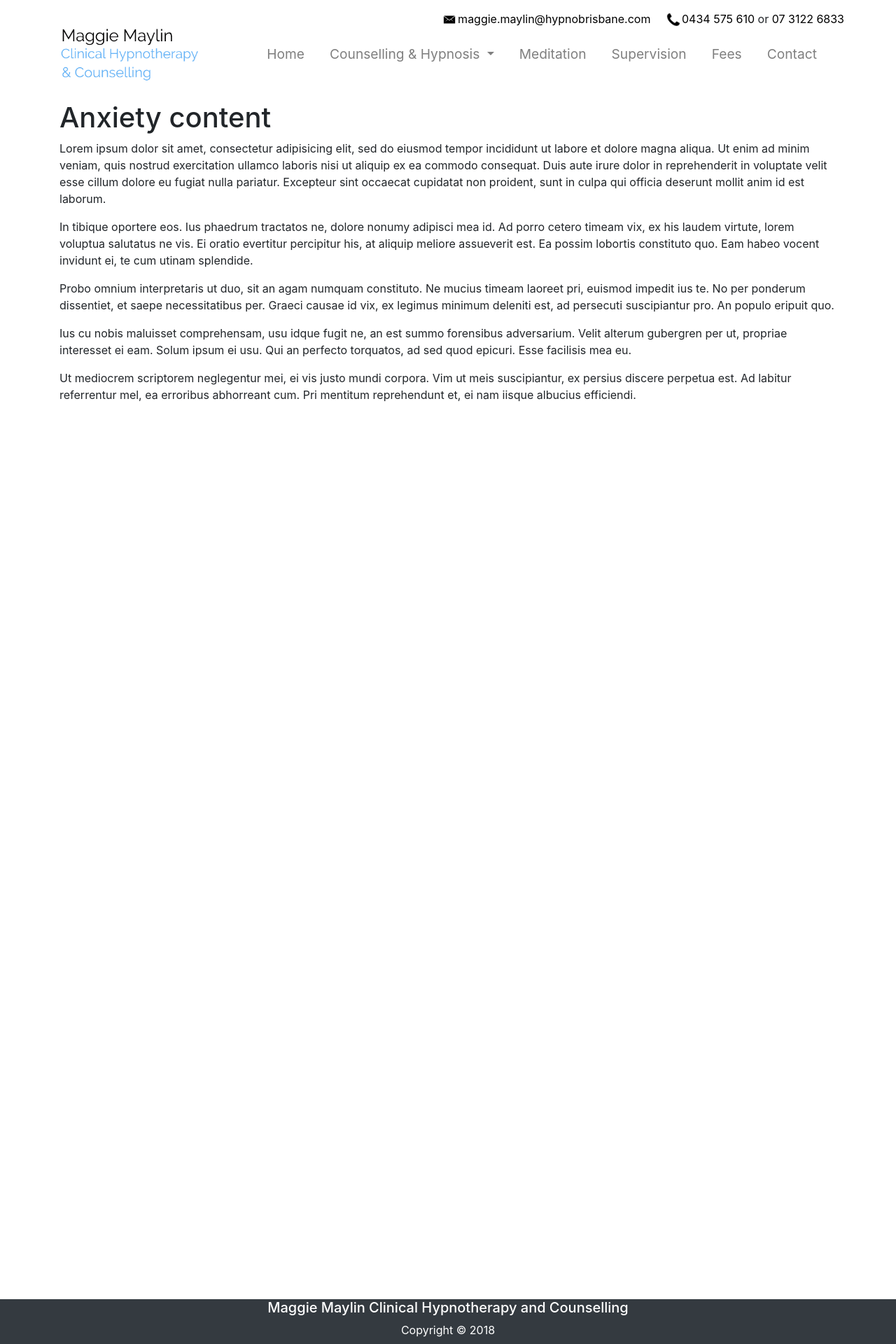
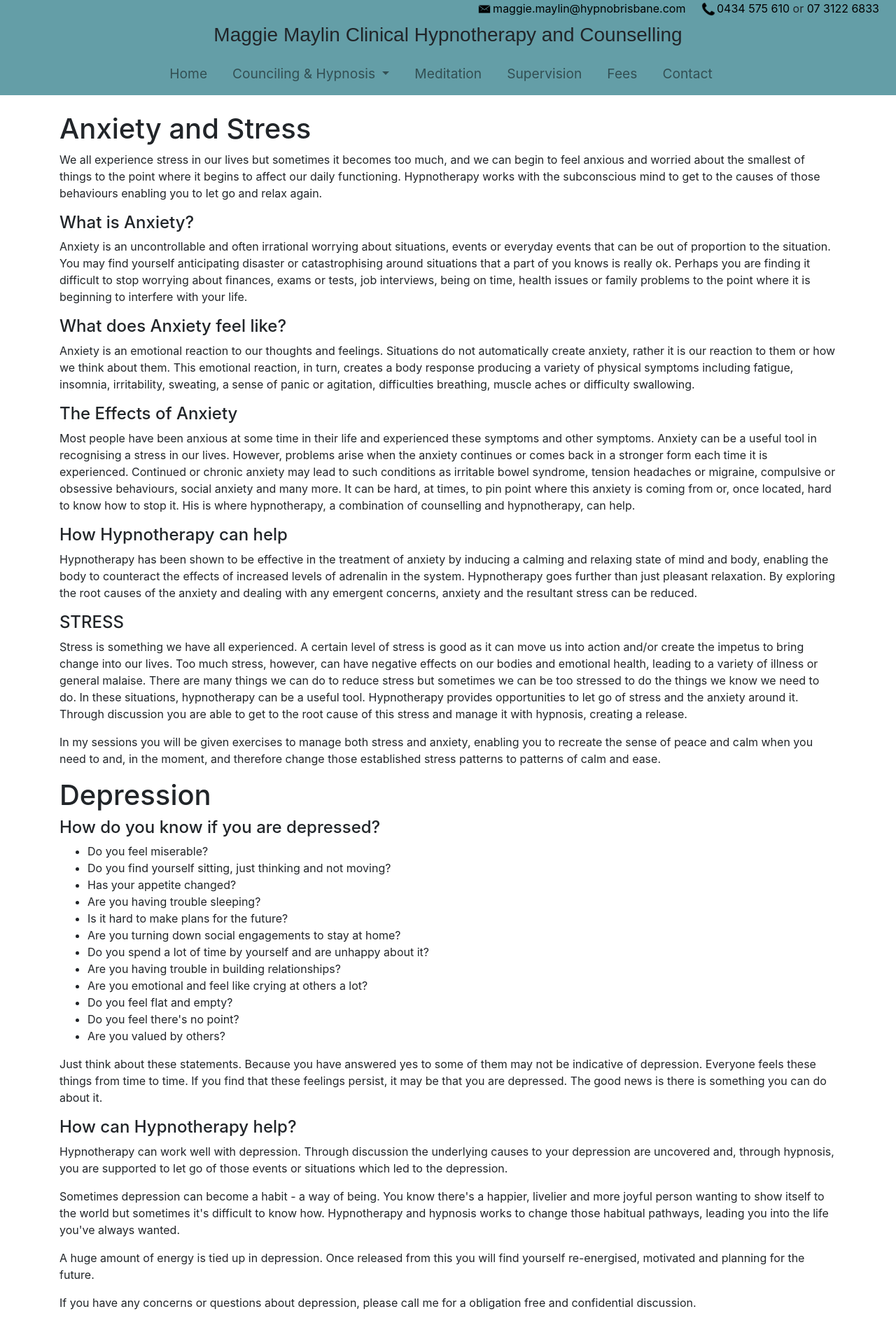
Before and after one commit to Srinath2712/ICT-2, a PHP site: the page made by anxietystressdepression.php in a window 1280 px wide. Shown: the top 1920 px of the page at 70% size. Run offline with PHP 8.4, Linux system fonts and the light colour scheme; some libraries are stand-ins or nearby versions.

Commit message:
Update anxietystressdepression.php

```diff
--- a/anxietystressdepression.php
+++ b/anxietystressdepression.php
@@ -32,23 +32,70 @@
 
 
 
-  <?php include("include/all_main_head.inc") ?>
+  <?php include("include/index_main.inc") ?>
 
-<br><br><br><br><br><br>
+<br>
 
 <div class="container">
 
-  <h1>Anxiety content</h1>
+  <h1>Anxiety and Stress</h1>
 
-  <p>Lorem ipsum dolor sit amet, consectetur adipisicing elit, sed do eiusmod tempor incididunt ut labore et dolore magna aliqua. Ut enim ad minim veniam, quis nostrud exercitation ullamco laboris nisi ut aliquip ex ea commodo consequat. Duis aute irure dolor in reprehenderit in voluptate velit esse cillum dolore eu fugiat nulla pariatur. Excepteur sint occaecat cupidatat non proident, sunt in culpa qui officia deserunt mollit anim id est laborum.</p>
+  <p>We all experience stress in our lives but sometimes it becomes too much, and we can begin to feel anxious and worried about the smallest of things to the point where it begins to affect our daily functioning. Hypnotherapy works with the subconscious mind to get to the causes of those behaviours enabling you to let go and relax again.</p>
 
-  <p>In tibique oportere eos. Ius phaedrum tractatos ne, dolore nonumy adipisci mea id. Ad porro cetero timeam vix, ex his laudem virtute, lorem voluptua salutatus ne vis. Ei oratio evertitur percipitur his, at aliquip meliore assueverit est. Ea possim lobortis constituto quo. Eam habeo vocent invidunt ei, te cum utinam splendide.</p>
+  <h4>What is Anxiety?</h4>
 
-  <p>Probo omnium interpretaris ut duo, sit an agam numquam constituto. Ne mucius timeam laoreet pri, euismod impedit ius te. No per ponderum dissentiet, et saepe necessitatibus per. Graeci causae id vix, ex legimus minimum deleniti est, ad persecuti suscipiantur pro. An populo eripuit quo.</p>
+  <p>Anxiety is an uncontrollable and often irrational worrying about situations, events or everyday events that can be out of proportion to the situation.  You may find yourself anticipating disaster or catastrophising around situations that a part of you knows is really ok.  Perhaps you are finding it difficult to stop worrying about finances, exams or tests, job interviews, being on time, health issues or family problems to the point where it is beginning to interfere with your life.</p>
 
-  <p>Ius cu nobis maluisset comprehensam, usu idque fugit ne, an est summo forensibus adversarium. Velit alterum gubergren per ut, propriae interesset ei eam. Solum ipsum ei usu. Qui an perfecto torquatos, ad sed quod epicuri. Esse facilisis mea eu.</p>
+  <h4>What does Anxiety feel like?</h4>
 
-  <p>Ut mediocrem scriptorem neglegentur mei, ei vis justo mundi corpora. Vim ut meis suscipiantur, ex persius discere perpetua est. Ad labitur referrentur mel, ea erroribus abhorreant cum. Pri mentitum reprehendunt et, ei nam iisque albucius efficiendi.</p>
+  <p>Anxiety is an emotional reaction to our thoughts and feelings.  Situations do not automatically create anxiety, rather it is our reaction to them or how we think about them.  This emotional reaction, in turn, creates a body response producing a variety of physical symptoms including fatigue, insomnia, irritability, sweating, a sense of panic or agitation, difficulties breathing, muscle aches or difficulty swallowing.  </p>
+
+  <h4>The Effects of Anxiety</h4>
+
+  <p>Most people have been anxious at some time in their life and experienced these symptoms and other symptoms. Anxiety can be a useful tool in recognising a stress in our lives.  However, problems arise when the anxiety continues or comes back in a stronger form each time it is experienced.  Continued or chronic anxiety may lead to such conditions as irritable bowel syndrome, tension headaches or migraine, compulsive or obsessive behaviours, social anxiety and many more. It can be hard, at times, to pin point where this anxiety is coming from or, once located, hard to know how to stop it.  His is where hypnotherapy, a combination of counselling and hypnotherapy, can help. </p>
+
+  <h4>How Hypnotherapy can help</h4>
+
+  <p>Hypnotherapy has been shown to be effective in the treatment of anxiety by inducing a calming and relaxing state of mind and body, enabling the body to counteract the effects of increased levels of adrenalin in the system. Hypnotherapy goes further than just pleasant relaxation.  By exploring the root causes of the anxiety and dealing with any emergent concerns, anxiety and the resultant stress can be reduced.</p>
+
+  <h4>STRESS</h4>
+
+  <p>Stress is something we have all experienced.  A certain level of stress is good as it can move us into action and/or create the impetus to bring change into our lives.  Too much stress, however, can have negative effects on our bodies and emotional health, leading to a variety of illness or general malaise.  There are many things we can do to reduce stress but sometimes we can be too stressed to do the things we know we need to do.  In these situations, hypnotherapy can be a useful tool. Hypnotherapy provides opportunities to let go of stress and the anxiety around it. Through discussion you are able to get to the root cause of this stress and manage it with hypnosis, creating a release.</p>
+
+  <p>In my sessions you will be given exercises to manage both stress and anxiety, enabling you to recreate the sense of peace and calm when you need to and, in the moment, and therefore change those established stress patterns to patterns of calm and ease. </p>
+
+
+  <h1>Depression</h1>
+
+  <h4>How do you know if you are depressed?</h4>
+
+  <ul>
+  <li>Do you feel miserable?</li>
+  <li>Do you find yourself sitting, just thinking and not moving?</li>
+  <li>Has your appetite changed?</li>
+  <li>Are you having trouble sleeping?</li>
+  <li>Is it hard to make plans for the future?</li>
+  <li>Are you turning down social engagements to stay at home?</li>
+  <li>Do you spend a lot of time by yourself and are unhappy about it?</li>
+  <li>Are you having trouble in building relationships?</li>
+  <li>Are you emotional and feel like crying at others a lot?</li>
+  <li>Do you feel flat and empty?  </li>
+  <li>Do you feel there's no point?</li>
+  <li>Are you valued by others?</li>
+  </ul>
+  <p>Just think about these statements.  Because you have answered yes to some of them may not be indicative of depression.  Everyone feels these things from time to time.  If you find that these feelings persist, it may be that you are depressed.  The good news is there is something you can do about it.</p>
+
+
+<h4>How can Hypnotherapy help?</h4>
+
+
+  <p>Hypnotherapy can work well with depression.  Through discussion the underlying causes to your depression are uncovered and, through hypnosis, you are supported to let go of those events or situations which led to the depression.  </p>
+
+  <p>Sometimes depression can become a habit - a way of being.  You know there's a happier, livelier and more joyful person wanting to show itself to the world but sometimes it's difficult to know how.  Hypnotherapy and hypnosis works to change those habitual pathways, leading you into the life you've always wanted.  </p>
+
+  <p>A huge amount of energy is tied up in depression.  Once released from this you will find yourself re-energised, motivated and planning for the future.  </p>
+
+  <p>If you have any concerns or questions about depression, please call me for a obligation free and confidential discussion.</p>
 
 </div>
 
```
